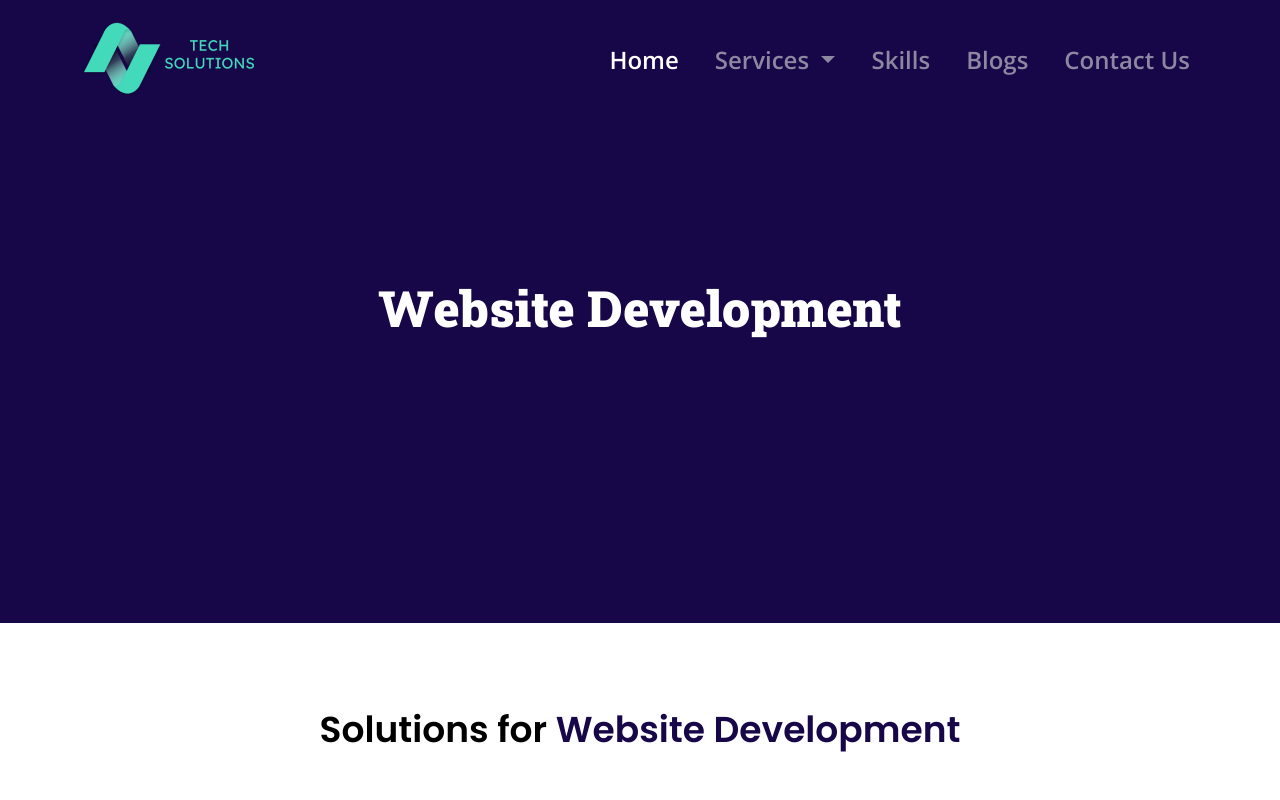
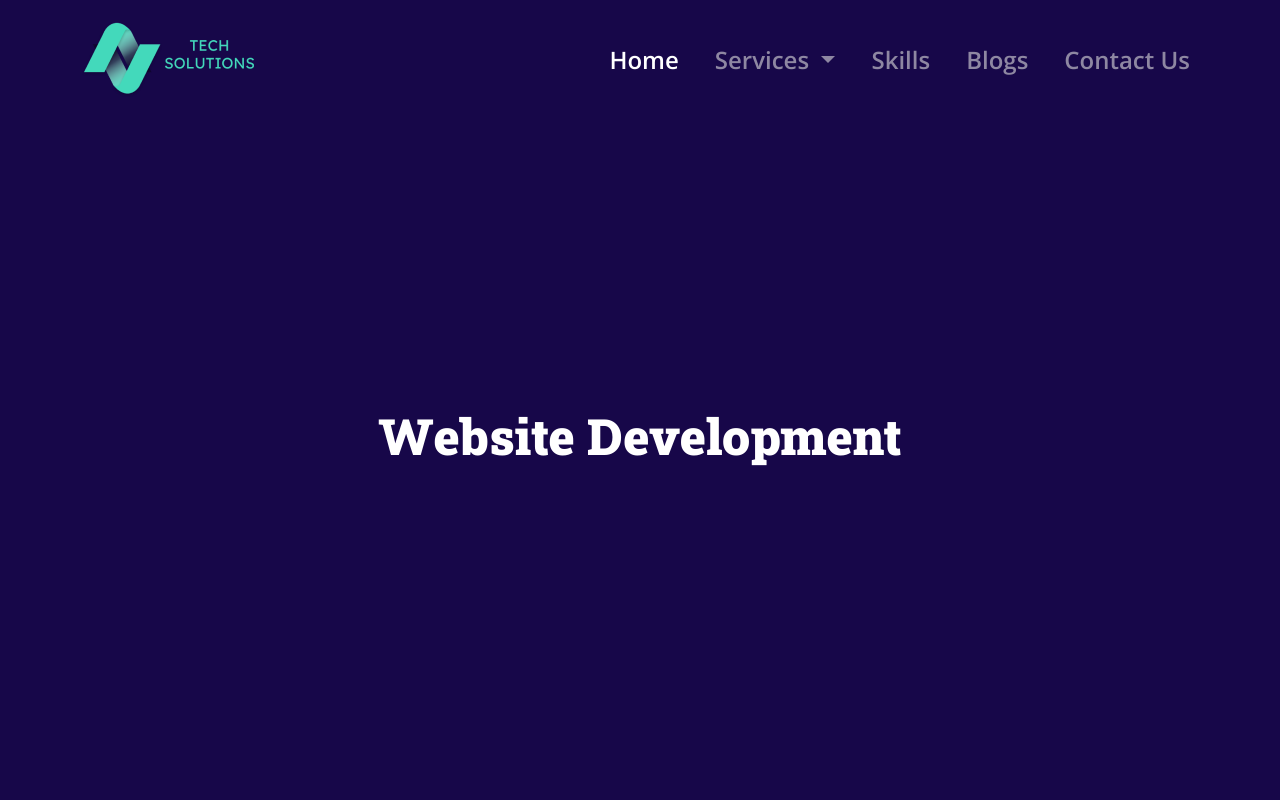
Before and after one commit to saquibnasar/av-tech, a website: page Development.html in a window 1280 px wide. Shown: the top 800 px of the page. Drawn offline with nearby package versions, Linux system fonts and the light colour scheme.

Commit message:
scss change

```diff
--- a/Development.html
+++ b/Development.html
@@ -112,7 +112,7 @@
         </div>
       </nav>
       <div class="container software">
-        <div class="row" style="margin-top: 32rem">
+        <div class="row custom_height">
           <div class="col-12 text-center position">
             <h1>Website Development</h1>
           </div>
--- a/Scss/_custom.scss
+++ b/Scss/_custom.scss
@@ -30,3 +30,6 @@ $icon: #8c8e90;
     font-size: 20px;
   }
 }
+.custom_height {
+  height: 96vh;
+}
```
Also changed, not shown: Mobile Application Development.html (+1 -1 lines), Software Development.html (+1 -1 lines), Testing & Quality Assurance.html (+1 -1 lines), Scss/style.css, 1 other file.
